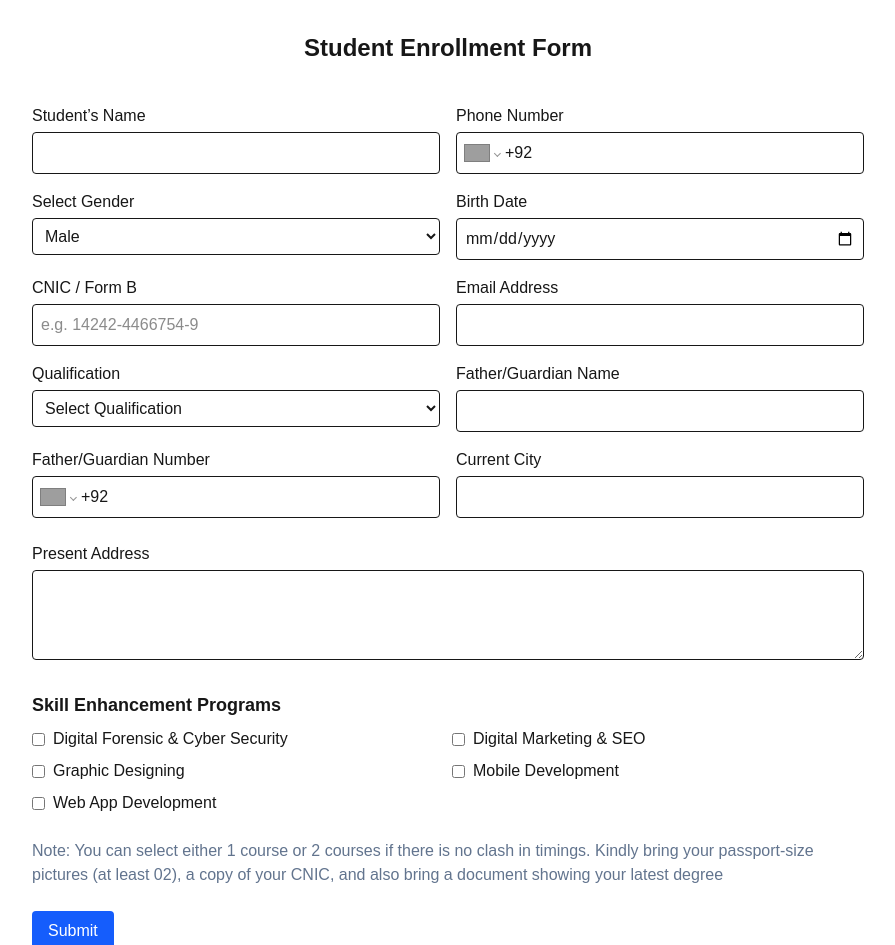
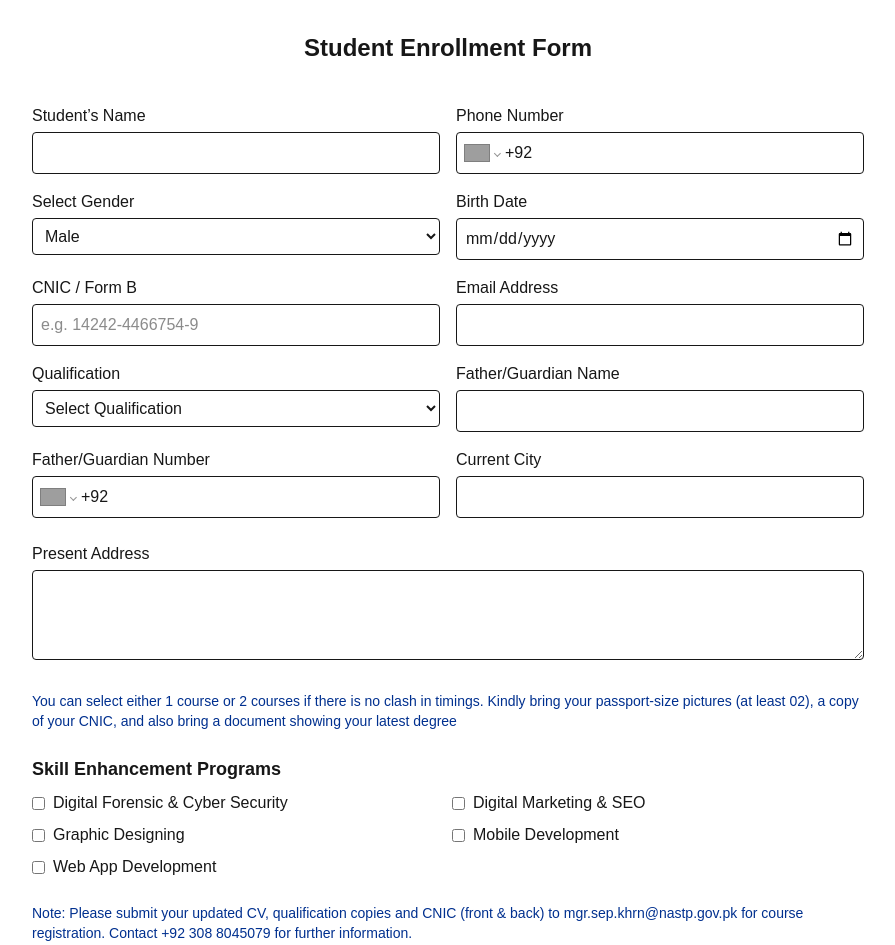
Before and after one commit to mansoorabbas123/nastp-web-form, a Next.js app: page / in a window 1280 px wide. Shown: the top 945 px of the page, without its empty margins (192-1087 px from the left). Built offline with nearby package versions, Linux system fonts and the light colour scheme; grey boxes are pictures that could not be loaded.

Commit message:
add text note and labels for priorities fields

```diff
--- a/app/page.tsx
+++ b/app/page.tsx
@@ -321,6 +321,9 @@ export default function StudentRegistrationForm() {
           )}
         </div>
 
+        <p className="text-[#00308F] text-sm">You can select either 1 course or 2 courses if there is no clash in timings. Kindly bring your passport-size pictures (at least 02), a copy of your CNIC, and also bring a document showing your latest degree</p>
+
+
         {/* Courses */}
         <div>
           <h2 className="text-lg font-semibold mb-2">
@@ -381,11 +384,63 @@ export default function StudentRegistrationForm() {
             </div>
           </div>
         )}
+        {/* Course Slots (Morning/Evening) */}
+{/* {selectedCourses.length > 0 && (
+  <div>
+    <h2 className="text-lg font-semibold mb-2">Select Slots for Your Courses</h2>
+    <div className="grid grid-cols-1 md:grid-cols-2 gap-4">
+      {selectedCourses.map((course) => {
+        const courseSlots = watch("courseSlots") || {};
+        const selectedSlot = courseSlots[course];
+
+        // Collect slots chosen by *other* courses
+        const takenSlots = Object.entries(courseSlots)
+          .filter(([c]) => c !== course)
+          .map(([_, slot]) => slot);
+
+        // Only show slots that are not already taken
+        const availableSlots = ["Morning", "Evening"].filter(
+          (slot) => !takenSlots.includes(slot as any)
+        );
+
+        return (
+          <div key={course}>
+            <label className="block mb-1 font-medium">{course} Slot</label>
+            <select
+              {...register(`courseSlots.${course}` as const, {
+                required: `Please select a slot for ${course}`,
+              })}
+              className="border p-2 rounded w-full"
+              value={selectedSlot || ""}
+              onChange={(e) =>
+                setValue(`courseSlots.${course}` as const, e.target.value as any)
+              }
+            >
+              <option value="">Select Slot</option>
+              {availableSlots.map((slot) => (
+                <option key={slot} value={slot}>
+                  {slot}
+                </option>
+              ))}
+            </select>
+            {errors.courseSlots?.[course] && (
+              <p className="text-red-500 text-sm">
+                {errors.courseSlots[course]?.message as string}
+              </p>
+            )}
+          </div>
+        );
+      })}
+    </div>
+  </div>
+)} */}
+
 
         {/* Priorities */}
         {selectedCourses.length > 1 && <>
           <h2 className="text-lg font-semibold mb-2">Select Your Priorities</h2>
           <div className="grid grid-cols-1 md:grid-cols-2 gap-4">
+            <label className="block mb-1 font-medium">Priority 1</label>
             <select {...register("priority1")} className="border p-2 rounded w-full">
               <option value="">Select 1st Priority</option>
               {selectedCourses.map((course) => (
@@ -397,6 +452,7 @@ export default function StudentRegistrationForm() {
             {errors.priority1 && (
               <p className="text-red-500 text-sm">{errors.priority1.message}</p>
             )}
+            <label className="block mb-1 font-medium">Priority 2</label>
             <select {...register("priority2")} className="border p-2 rounded w-full">
               <option value="">Select 2nd Priority</option>
               {selectedCourses
@@ -411,8 +467,9 @@ export default function StudentRegistrationForm() {
               <p className="text-red-500 text-sm">{errors.priority2.message}</p>
             )}
           </div></>}
-
-        <p className="text-slate-500">Note: You can select either 1 course or 2 courses if there is no clash in timings. Kindly bring your passport-size pictures (at least 02), a copy of your CNIC, and also bring a document showing your latest degree</p>
+      <p className="text-[#00308F] mb-4 text-sm">
+        Note: Please submit your updated CV, qualification copies and CNIC (front & back) to mgr.sep.khrn@nastp.gov.pk for course registration. Contact +92 308 8045079 for further information.
+      </p>
         {/* Submit */}
         <button
           disabled={loading}
```
